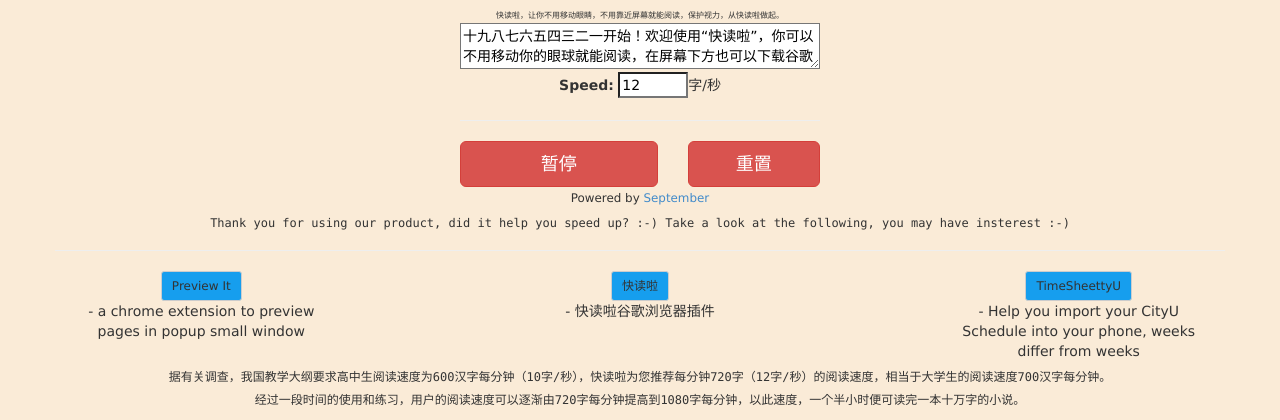
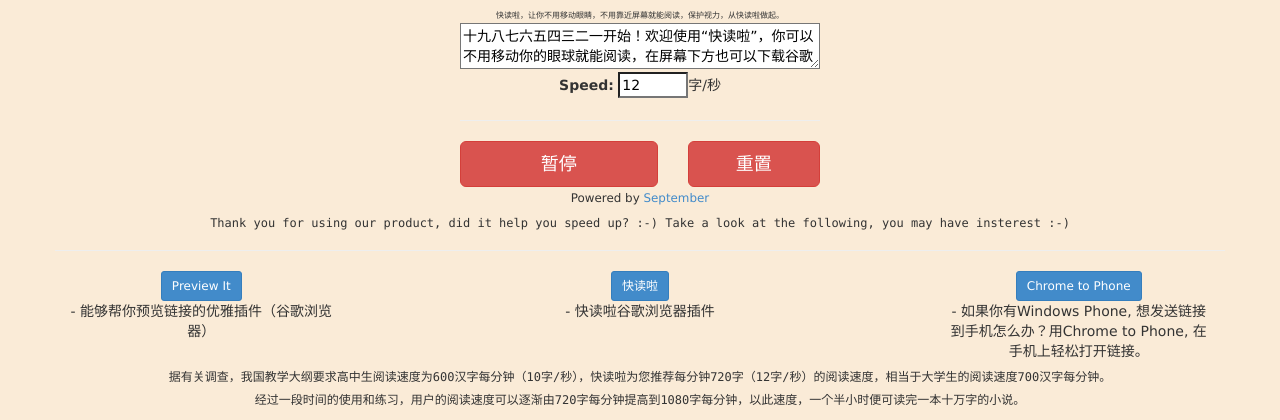
Before and after one commit to zjengjie/kuaidula, a PHP site: page / in a window 1280 px wide. Shown: the part 380-800 px from the top of the page. Run offline with PHP 8.4, Linux system fonts and the light colour scheme; data that the repository does not hold is empty.

Commit message:
fixed some layout problem and try to block it when chrome closes

```diff
--- a/extension/source/main.css
+++ b/extension/source/main.css
@@ -9,12 +9,12 @@
 }
 #kuaidula-box.box-container {
 	display: none;
-	height: 360px;
+	height: 400px;
 	width: 600px;
 	top: 50%;
 	left: 50%;
 	margin-left: -300px;
-	margin-top: -180px;
+	margin-top: -200px;
 	position: fixed;
 	border: 2;
 	z-index: 999;
@@ -41,7 +41,6 @@
 }
 
 #kuaidula-box.box-container #input{
-	padding-top: 20px !important;
 	font-family: "Lucida Sans Unicode", "Lucida Grande", sans-serif;
 	font-size:14px;
 	font-weight:normal;
@@ -54,6 +53,7 @@
 	float: left;
 	padding: 4px 4px 4px 4px !important;
 	border: 4px solid antiquewhite !important;
+	font-size:14px;
 }
 
 #kuaidula-box.box-container #speedLabel{
--- a/website/index.php
+++ b/website/index.php
@@ -49,19 +49,19 @@
 				<h6>Thank you for using our product, did it help you speed up? :-) Take a look at the following, you may have insterest :-)</h6>
 				<hr>
 				<div class="col-sm-3">
-					<a href="https://chrome.google.com/webstore/detail/preview-it/hlnfkjhomcppkfeioacmjjenhlgcbflj" class="btn btn-default btn-sm">Preview It</a>
+					<a href="https://chrome.google.com/webstore/detail/preview-it/hlnfkjhomcppkfeioacmjjenhlgcbflj" class="btn btn-primary btn-sm">Preview It</a>
 					<br>
-					 - a chrome extension to preview pages in popup small window
+					 - 能够帮你预览链接的优雅插件（谷歌浏览器）
 				</div>
 				<div class="col-sm-6">
-					<a href="https://chrome.google.com/webstore/detail/kuaidula%E5%BF%AB%E8%AF%BB%E5%95%A6/eciblbmhipceenpjandbgolgdndlbple" class="btn btn-default btn-sm">快读啦</a>
+					<a href="https://chrome.google.com/webstore/detail/kuaidula%E5%BF%AB%E8%AF%BB%E5%95%A6/eciblbmhipceenpjandbgolgdndlbple" class="btn btn-primary btn-sm">快读啦</a>
 					<br>
 					 - 快读啦谷歌浏览器插件
 				</div>
 				<div class="col-sm-3">
-					<a href="http://timesheettyu.ideati.me/" class="btn btn-default btn-sm">TimeSheettyU</a>
+					<a href="http://ideati.me/idea/send2phone/" class="btn btn-primary btn-sm">Chrome to Phone</a>
 					<br>
-					 - Help you import your CityU Schedule into your phone, weeks differ from weeks
+					 - 如果你有Windows Phone, 想发送链接到手机怎么办？用Chrome to Phone, 在手机上轻松打开链接。
 				</div>
 			</div>
 			<div class="row" style="text-align: center">
```
Also changed, not shown: extension/source/manifest.json, 1 other file.
